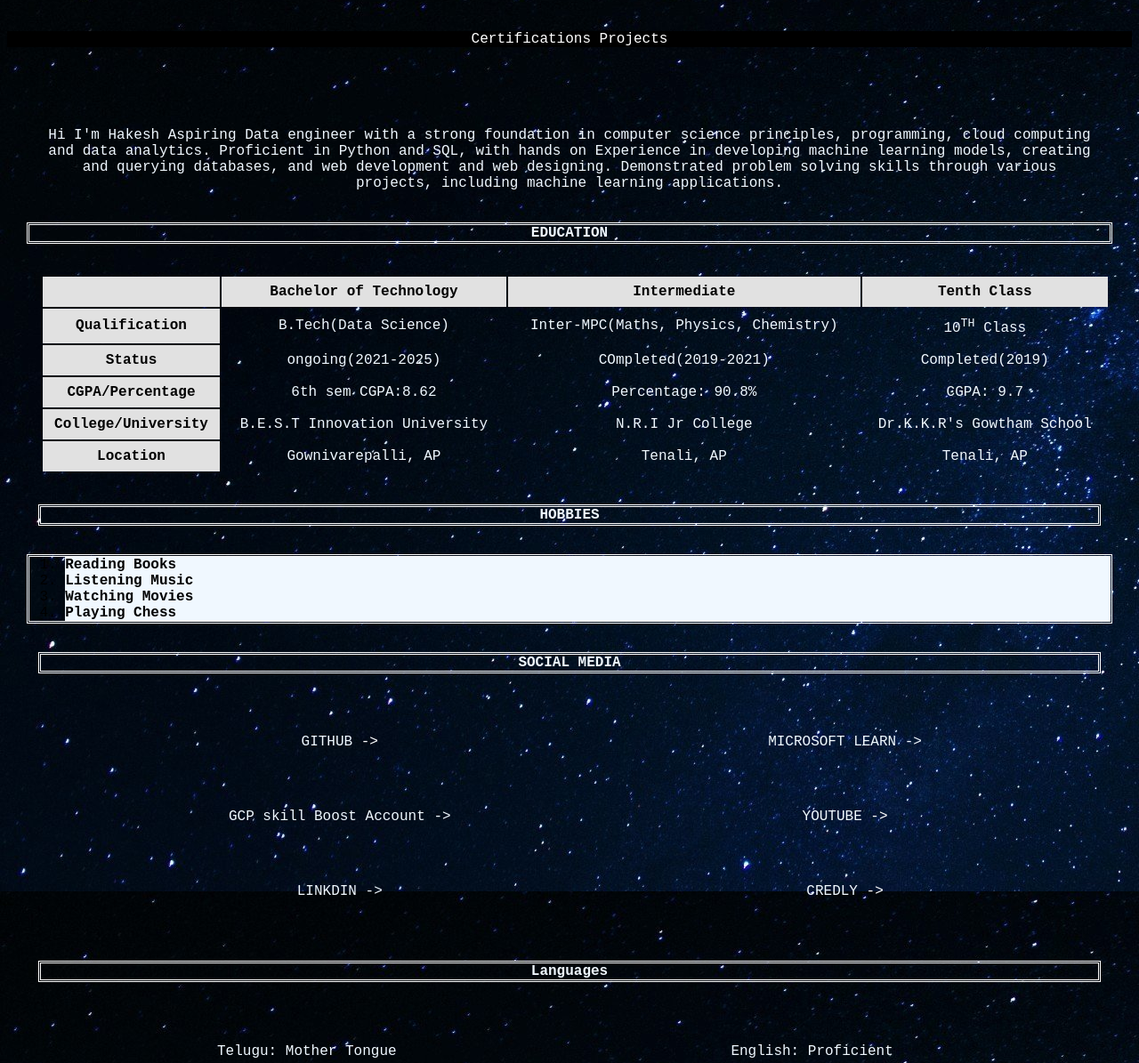
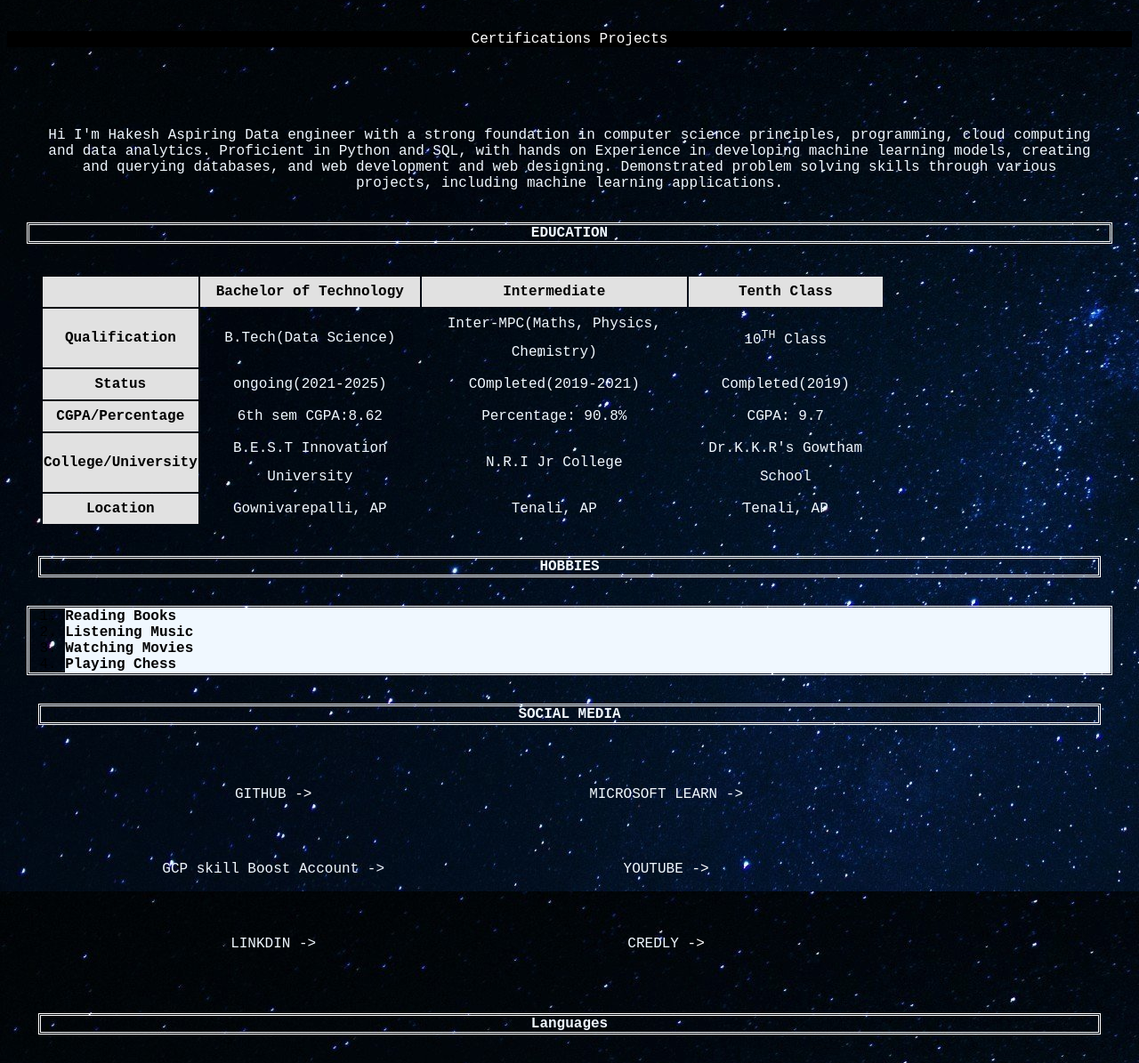
Before and after one commit to KHakesh07/Portfolio, a plain HTML site: page About me.html in a window 1280 px wide. Shown: the part 78-1273 px from the top of the page at 89% size. Drawn offline with Linux system fonts and the light colour scheme.

Commit message:
Update About me.html

```diff
--- a/About me.html
+++ b/About me.html
@@ -24,7 +24,7 @@
             and querying databases, and web development and web designing. Demonstrated problem solving skills through various
             projects, including machine learning applications. </p>
         <h4 style="color: aliceblue; text-align: center; padding: 30,20; margin: 2%;font-family: 'Courier New', monospace; outline: 3px white double;">EDUCATION</h4>
-        <table style="color: aliceblue; text-align: center; padding: 30,0; margin: 3%;font-family: 'Courier New', monospace; width: 95%; line-height: 200%;">
+        <table style="color: aliceblue; text-align: center; padding: 30,0; margin: 3%;font-family: 'Courier New', monospace; width: 75%; line-height: 200%;">
             <tr style="background-color: rgb(225, 225, 225) ; color: black;">
                 <th></th>
                 <th>Bachelor of Technology</th>
@@ -73,7 +73,7 @@
             <li style="color: black; background-color: aliceblue;"><b>Playing Chess</b></li>
         </ol>
         <h4 style="color: aliceblue;text-align: center; padding: 30,0; margin: 3%;font-family: 'Courier New', monospace; outline: white double 3px;">SOCIAL MEDIA</h4>
-        <table style="color: aliceblue; text-align: center; padding: 30,0; margin: 3%;font-family: 'Courier New', monospace; width: 90%; line-height: 500%;">
+        <table style="color: aliceblue; text-align: center; padding: 30,0; margin: 3%;font-family: 'Courier New', monospace; width: 70%; line-height: 500%;">
             <tr>
                 <td>GITHUB <a href="https://github.com/KHakesh07" style="text-decoration: none; color: white;">-></a></td>
                 <td>MICROSOFT LEARN <a href="https://learn.microsoft.com/en-us/users/kadapahakesh-0204/" style="text-decoration: none; color: aliceblue;">-></a></td>
@@ -88,14 +88,14 @@
             </tr>
         </table>
         <h4 style="color: aliceblue;text-align: center; padding: 30,0; margin: 3%;font-family: 'Courier New', monospace; outline: double white 3px;">Languages</h4>
-        <table style="color: aliceblue; text-align: center; padding: 30,0; margin: 3%;font-family: 'Courier New', monospace; width: 90%; line-height: 500%;">
+        <table style="color: aliceblue; text-align: center; padding: 30,0; margin: 3%;font-family: 'Courier New', monospace; width: 70%; line-height: 500%;">
             <tr>
                 <td>Telugu: Mother Tongue</td>
                 <td>English: Proficient</td>
             </tr>
         </table>
         <h4 style="color: aliceblue;text-align: center; padding: 30,0; margin: 3%;font-family: 'Courier New', monospace; outline: white double 3px;">SKILLS</h4>
-        <table style="color: aliceblue; text-align: center; padding: 30,0; margin: 3%;font-family: 'Courier New', monospace; width: 90%; line-height: 500%; font-size: large;">
+        <table style="color: aliceblue; text-align: center; padding: 30,0; margin: 3%;font-family: 'Courier New', monospace; width: 70%; line-height: 500%; font-size: large;">
             <tr>
                 <td>Data Analysis</td>
                 <td>Python</td>
```
